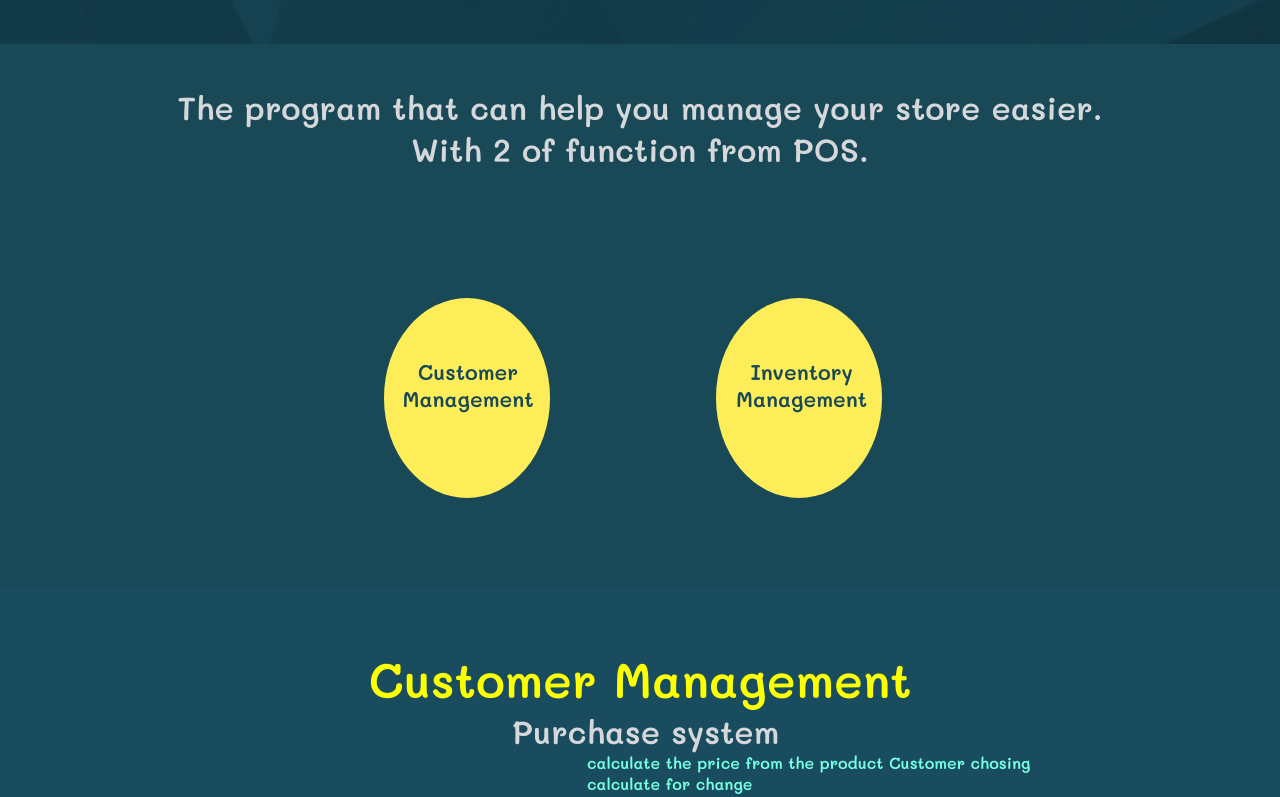
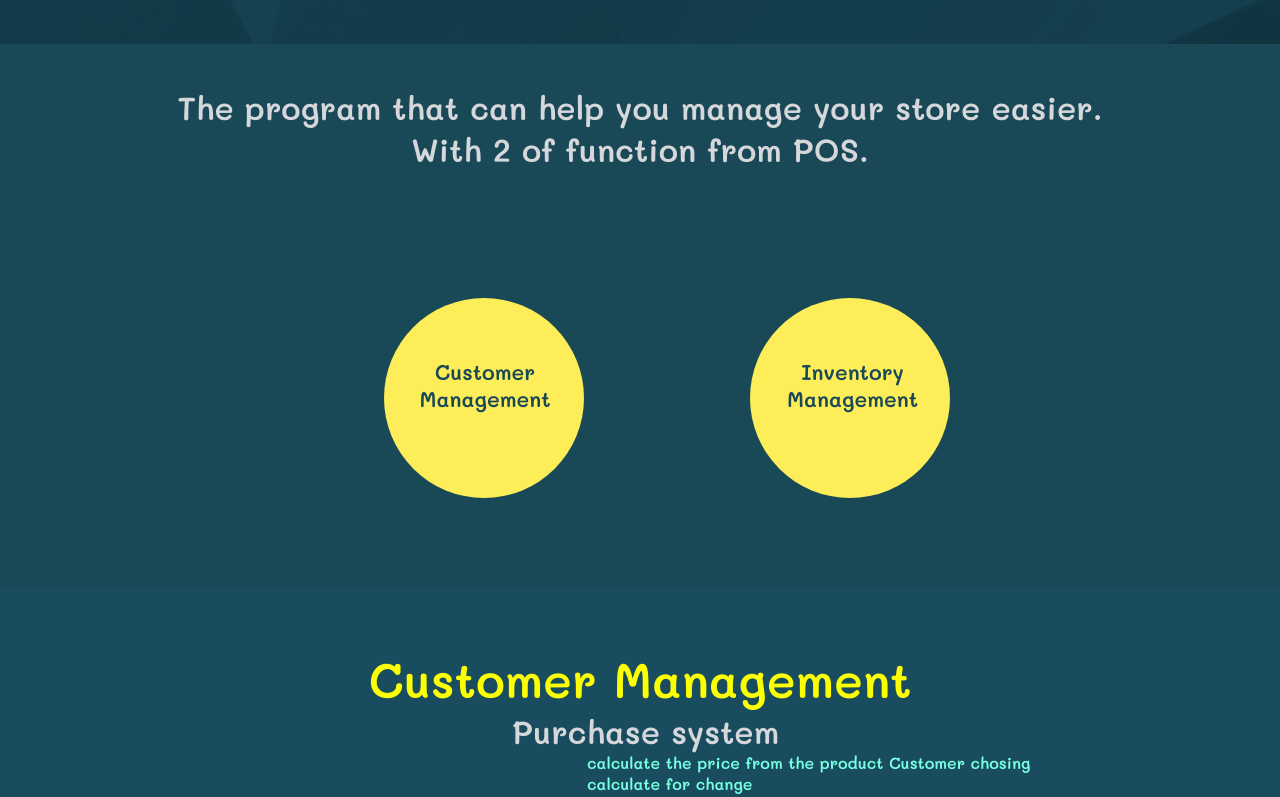
Before and after one commit to computer-programming-project-2020/project-web, a plain HTML site: page index.html in a window 1280 px wide. Shown: the part 778-1575 px from the top of the page. Drawn offline with Linux system fonts and the light colour scheme.

Commit message:
Add files via upload

```diff
--- a/index.html
+++ b/index.html
@@ -123,15 +123,14 @@
                 transition: 0.5s;
             }
             .bubble{
-                --x: 20%;
                 position: relative;
-                width: var(--x);
-                height: calc(var(--x)*1.25);
+                width: 200px;
+                height: 200px;
                 border-radius: 50%;
                 background: #fded58;
                 display: inline-block;
                 margin-left: 12.5vw;
-                font-size: 4vh;
+                font-size: 2rem;
                 text-align: center;
 
             }
```
